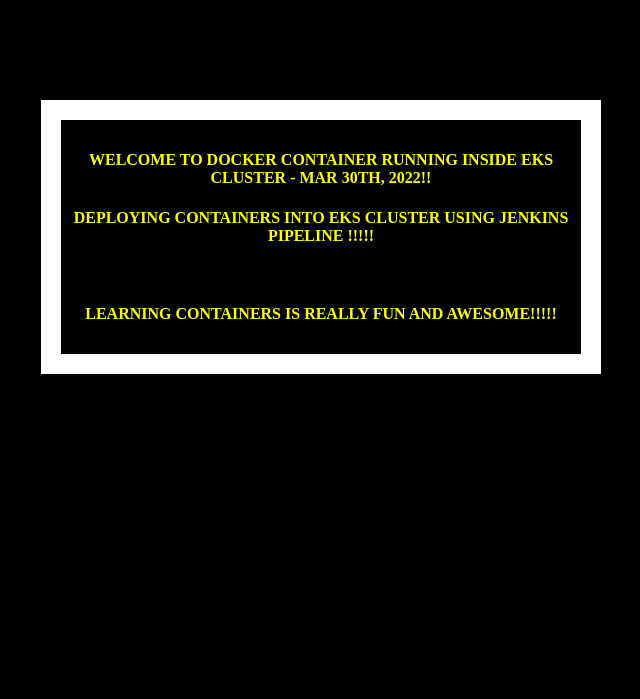
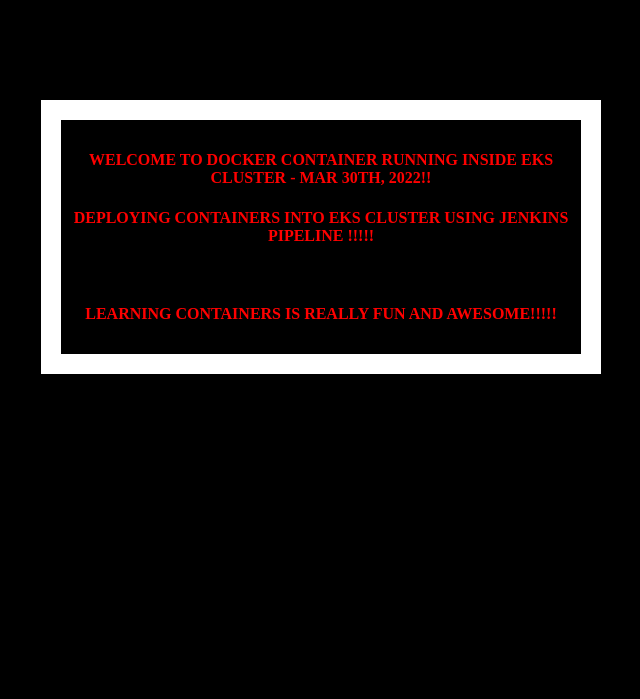
Before and after one commit to deepsaha288/EcrAutomation-jenkins, a Flask app: page / in a window 1280 px wide. Shown: the top 699 px of the page, without its empty margins (319-959 px from the left). Run offline with Flask 2, Linux system fonts and the light colour scheme.

Commit message:
added html code in code

```diff
--- a/templates/index.html
+++ b/templates/index.html
@@ -3,7 +3,7 @@
     <style type="text/css">
       body {
         background: black;
-        color: yellow;
+        color: red;
       }
       div.container {
         max-width: 500px;
```
